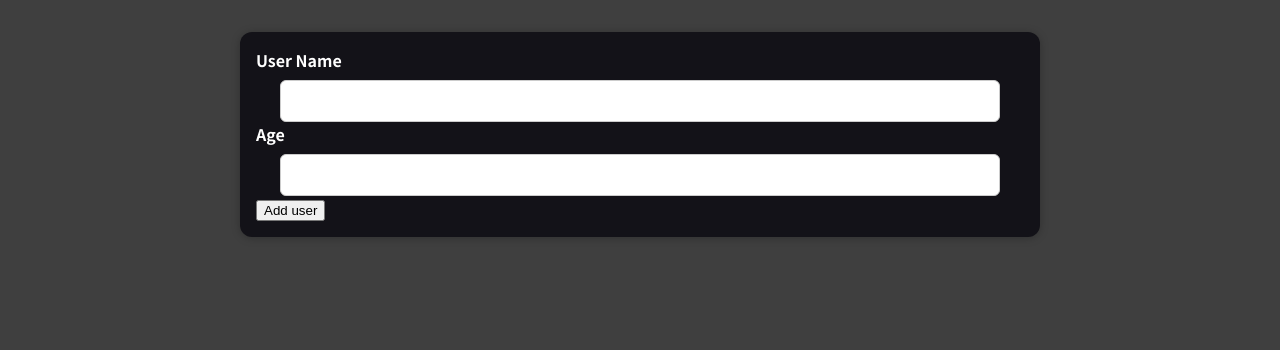
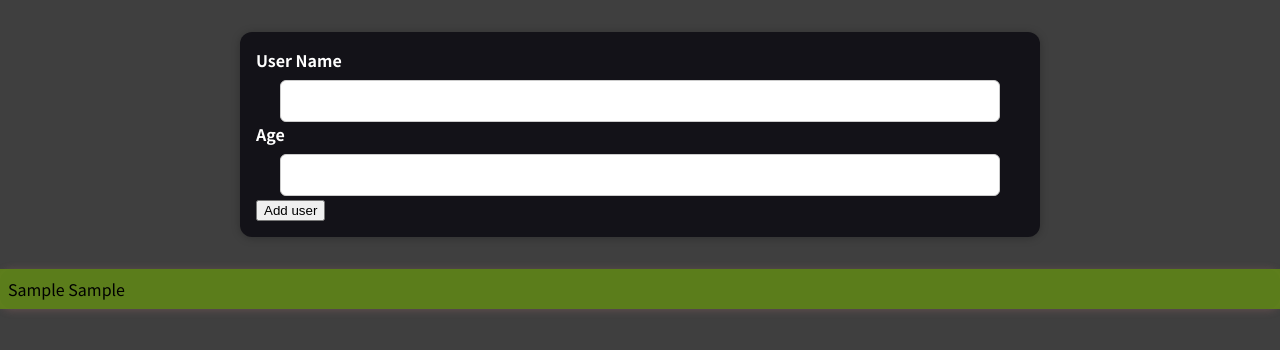
Before and after one commit to nazero3/NameList, a React (Create React App) app: page / in a window 1280 px wide. Both pictures are taken after typing "Sample", "Sample" into the empty fields and a click on the button "Add user". Shown: the top 350 px of the page. Built offline with nearby package versions, Linux system fonts and the light colour scheme.

Commit message:
can show stuff on the list

```diff
--- a/src/App.js
+++ b/src/App.js
@@ -1,8 +1,8 @@
 
 import './App.css';
 import UserForm from './components/UserForm';
-import UsersList from './components/UsersList'
 import {useState} from 'react';
+import Users from './components/Users';
 
 function App() {
 
@@ -15,7 +15,8 @@ function App() {
   return (
     <div>
       <UserForm onSaveList={onSaveNewUser}/>
-      <UsersList items={usersList}/>
+
+      <Users items={usersList}/>
     </div>
   );
 }
--- /dev/null
+++ b/src/UI/Card.css
@@ -0,0 +1,5 @@
+.card{
+    width: auto;
+    border-radius: 12px;
+    box-shadow: 0 1px 8px rgba(224, 135, 135, 0.25);
+}
--- /dev/null
+++ b/src/UI/Card.js
@@ -0,0 +1,10 @@
+import './Card.css';
+
+function Card(props){
+    const classes = 'card ' + props.className;
+
+    return(
+        <div className={classes}>{props.children}</div>
+    );
+}
+export default Card;
--- /dev/null
+++ b/src/components/Users.css
@@ -0,0 +1,9 @@
+.expenses-list {
+    list-style: none;
+    padding: 0;
+  }
+
+  .expenses-list__fallback {
+    color: white;
+    text-align: center;
+  }
--- /dev/null
+++ b/src/components/Users.js
@@ -0,0 +1,19 @@
+import UsersList from "./UsersList";
+import './Users.css';
+const Users = (props) =>{
+    if(props.items.length === 0 ){
+        return <h2 className="expenses-list__fallback"> no items founded</h2>
+    }
+    return(
+        <div className="expenses-list">
+            {(props.items.map((x) => (
+                <UsersList
+                name={x.name}
+                age={x.age} />
+        )))
+        }
+    </div>
+    );
+}
+
+export default Users;
--- /dev/null
+++ b/src/components/UsersList.css
@@ -0,0 +1,38 @@
+.expense-item {
+    display: flex;
+    justify-content: space-between;
+    align-items: center;
+
+    padding: 0.5rem;
+    margin: 1rem 0;
+
+    background-color: #628b14d2;
+  }
+
+  .expense-item__description {
+    display: flex;
+    flex-direction: column;
+    gap: 1rem;
+    align-items: flex-end;
+    flex-flow: column-reverse;
+    justify-content: flex-start;
+    flex: 1;
+  }
+
+  .expense-item h2 {
+    color: #3a3a3a;
+    font-size: 1rem;
+    flex: 1;
+    margin: 0 1rem;
+    color: white;
+  }
+
+  .expense-item__price {
+    font-size: 1rem;
+    font-weight: bold;
+    color: white;
+    background-color: #40005d;
+    border: 1px solid white;
+    padding: 0.5rem;
+    border-radius: 12px;
+  }
--- a/src/components/UsersList.js
+++ b/src/components/UsersList.js
@@ -1,14 +1,16 @@
+import Card from "../UI/Card";
+import "./UsersList.css";
+
 const UsersList = (props) => {
-    //const name = props
-    for(const item of props.items){
-        console.log(item.name)
-    }
-    return(
-        <div>
-            {
-            }
-        </div>
-    );
-}
+  console.log(props.name);
+  return (
+    <Card>
+      <div className="expense-item">
+        {props.name} {props.age}
+      </div>
+
+    </Card>
+  );
+};
 
 export default UsersList;
```
